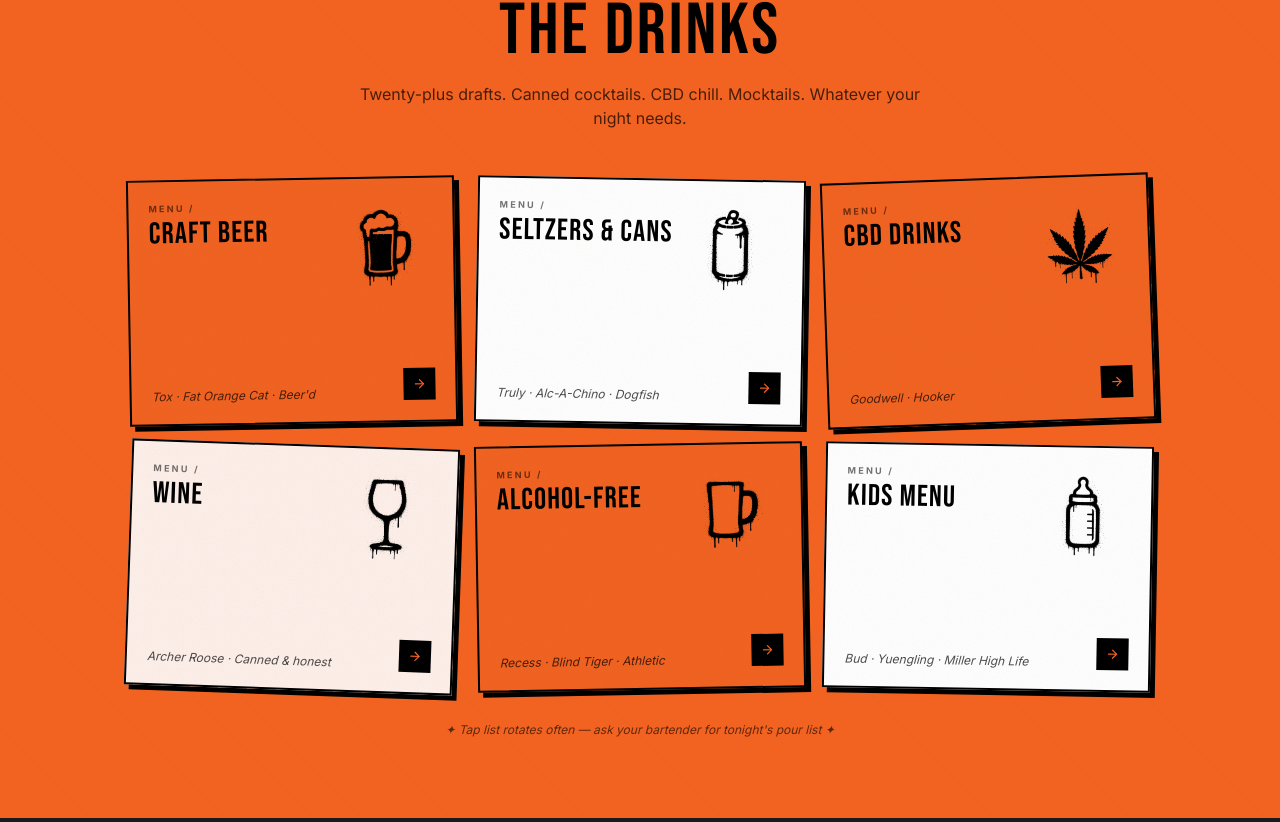
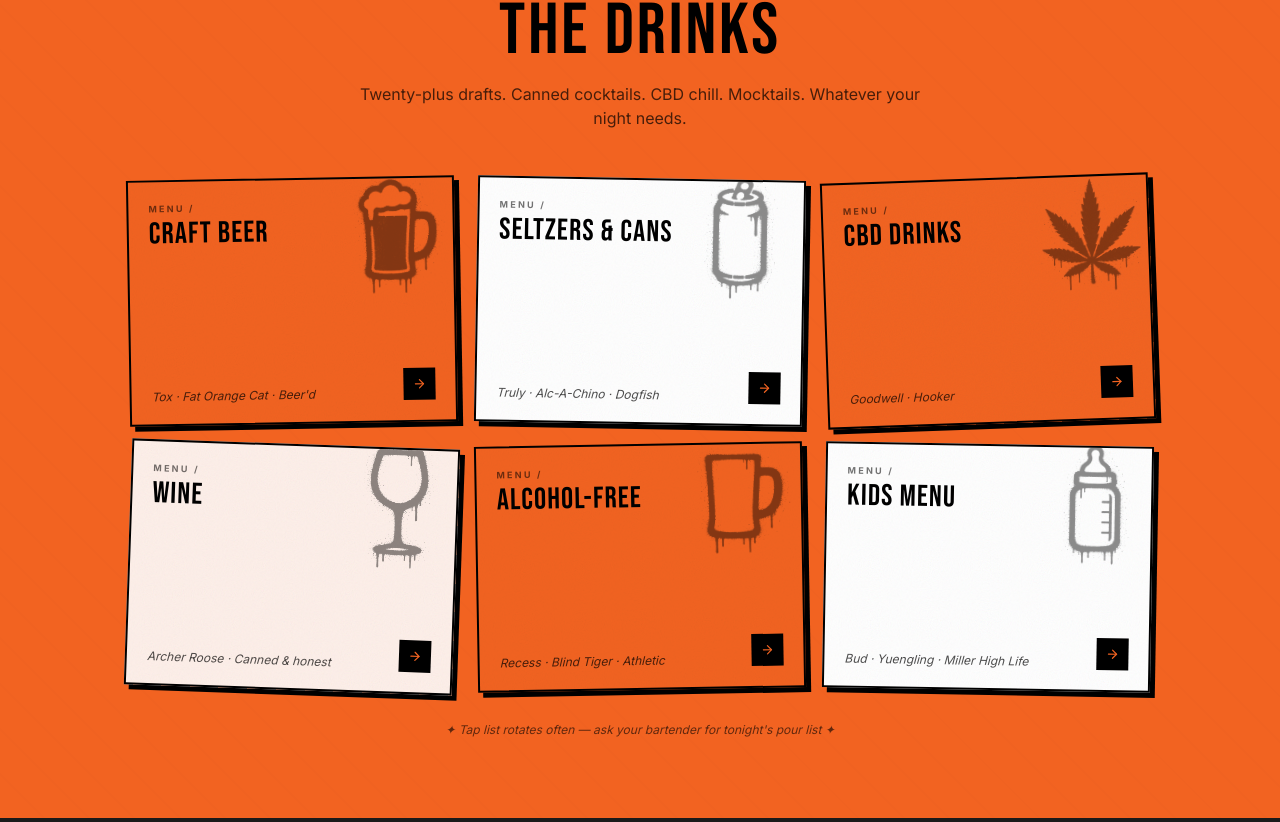
Before and after one commit to AppStudioPros/oasis-pub, a Next.js app: page / in a window 1280 px wide. Shown: the part 2718-3540 px from the top of the page. Built offline with nearby package versions, Linux system fonts and the light colour scheme.

Commit message:
feat(home): drinks icons oversized + bleeding off corner + semi-opaque (0.45)

```diff
--- a/src/components/home/DrinksGrid.tsx
+++ b/src/components/home/DrinksGrid.tsx
@@ -106,27 +106,26 @@ export default function DrinksGrid() {
                     </svg>
                   </div>
 
-                  {/* Top row: label + icon */}
-                  <div className="relative flex items-start justify-between gap-2">
-                    <div>
-                      <div className="text-black/55 text-[9px] font-bold uppercase tracking-[0.25em] mb-1">
-                        Menu /
-                      </div>
-                      <h3 className="poster-title text-black leading-[0.95] text-2xl md:text-3xl">
-                        {tile.label}
-                      </h3>
+                  {/* Oversized icon — bleeds off top-right corner, slightly opaque */}
+                  <div className="absolute -top-4 -right-4 w-32 h-32 md:w-36 md:h-36 pointer-events-none">
+                    <Image
+                      src={tile.icon}
+                      alt={tile.label}
+                      fill
+                      className="object-contain"
+                      style={{ mixBlendMode: "multiply", opacity: 0.45 }}
+                      sizes="144px"
+                    />
+                  </div>
+
+                  {/* Top row: label only */}
+                  <div className="relative">
+                    <div className="text-black/55 text-[9px] font-bold uppercase tracking-[0.25em] mb-1">
+                      Menu /
                     </div>
-                    {/* Graffiti icon — mix-blend-mode:multiply makes white bg disappear */}
-                    <div className="flex-shrink-0 w-20 h-20 md:w-24 md:h-24 relative">
-                      <Image
-                        src={tile.icon}
-                        alt={tile.label}
-                        fill
-                        className="object-contain"
-                        style={{ mixBlendMode: "multiply" }}
-                        sizes="64px"
-                      />
-                    </div>
+                    <h3 className="poster-title text-black leading-[0.95] text-2xl md:text-3xl">
+                      {tile.label}
+                    </h3>
                   </div>
 
                   {/* Bottom row: sample + arrow */}
```
